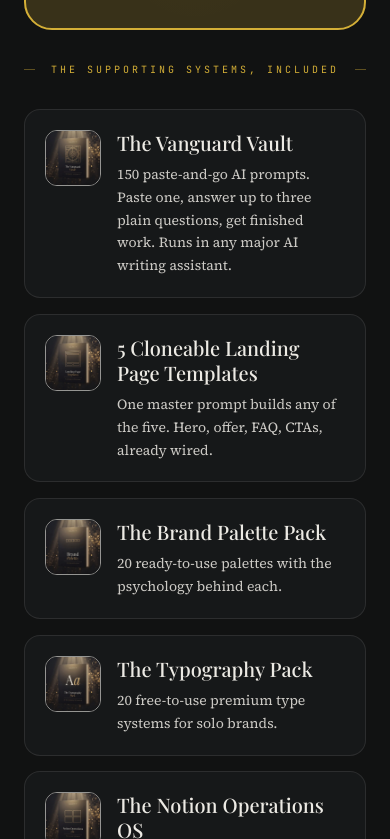
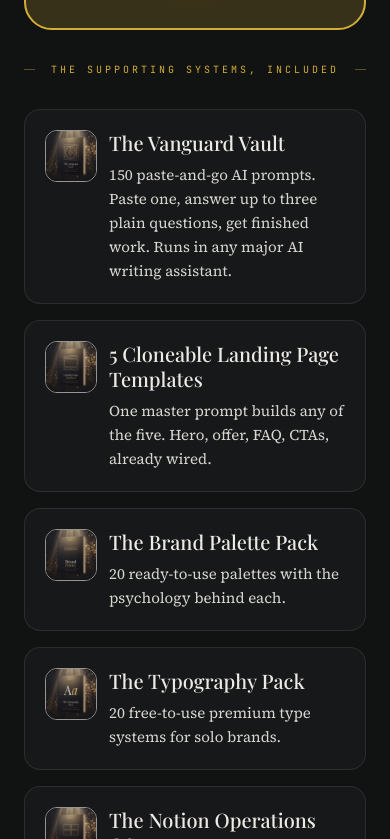
Before and after one commit to sundevelops/vanguardos, a SvelteKit app: page / in a window 390 px wide. Shown: the part 6745-7584 px from the top of the page. Built offline with nearby package versions, Linux system fonts and the light colour scheme; a web font is replaced by a local one.

Commit message:
Fix bonus description contrast

```diff
--- a/src/routes/+page.svelte
+++ b/src/routes/+page.svelte
@@ -848,7 +848,7 @@
               <img src={item.img} alt="{item.name} cover art" class="offer-support-image w-14 h-14 md:w-20 md:h-20 rounded-[0.75rem] md:rounded-[0.9rem] border border-line/60 object-cover shrink-0" loading="lazy" decoding="async" />
               <div class="flex flex-col gap-2 min-w-0">
                 <h3 class="font-display text-xl md:text-[28px] text-text leading-tight">{item.name}</h3>
-                <p class="text-sm md:text-base text-text/85 leading-relaxed">{item.blurb}</p>
+                <p class="offer-support-copy">{item.blurb}</p>
               </div>
             </div>
           </li>
@@ -2253,9 +2253,27 @@
     text-transform: uppercase;
     white-space: nowrap;
   }
+  .offer-support-copy {
+    color: #D8D6D0;
+    font-size: 15px;
+    line-height: 1.6;
+    overflow-wrap: anywhere;
+  }
   @media (min-width: 768px) {
     .bonus-header-text {
       font-size: 12px;
+    }
+    .offer-support-copy {
+      font-size: 16px;
+    }
+  }
+  @media (max-width: 420px) {
+    .offer-support-card > div {
+      gap: 12px;
+    }
+    .offer-support-image {
+      width: 52px;
+      height: 52px;
     }
   }
   @media (max-width: 360px) {
```
Also changed, not shown: 1 other file (tests, documents, lock files or other folders).
